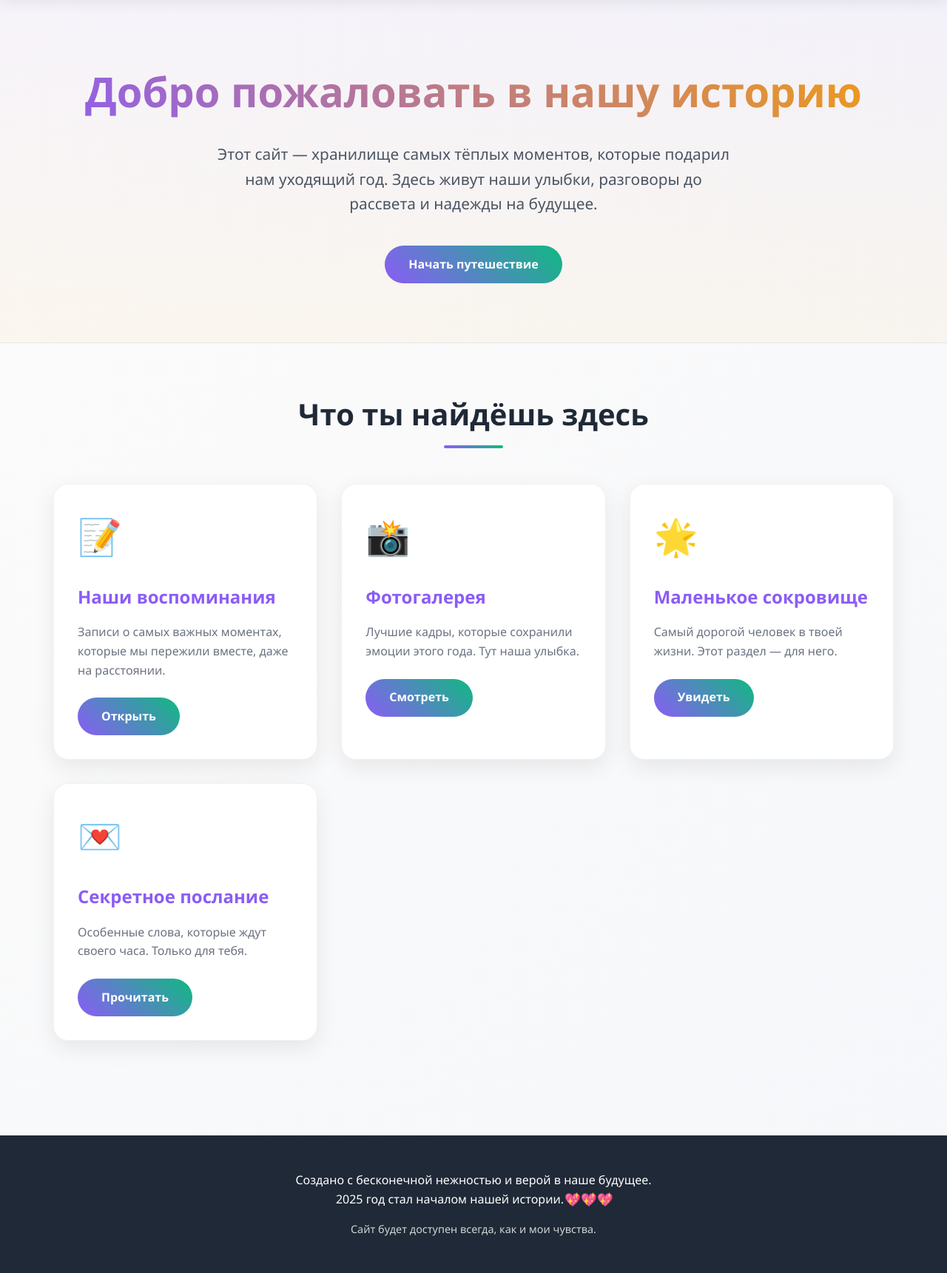
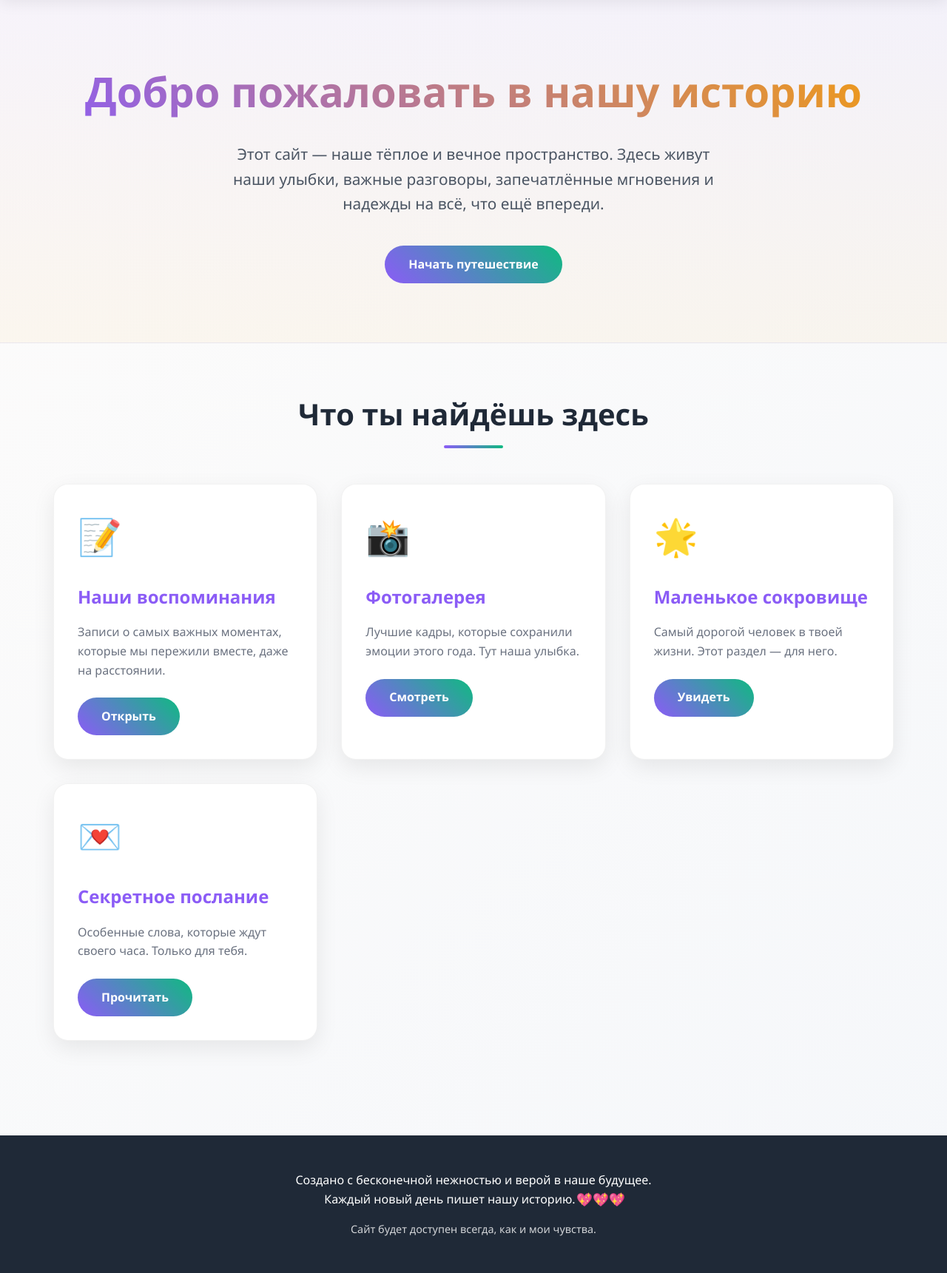
Before and after one commit to alexguschchin-dotcom/msite, a Django app: page /main/ in a window 1280 px wide. Shown: the part 206-1927 px from the top of the page at 74% size. Run offline with Django 5.2, Linux system fonts and the light colour scheme.

Commit message:
Замена новогодних надписей на весенние и вечные

```diff
--- a/love_site/templates/love_site/main.html
+++ b/love_site/templates/love_site/main.html
@@ -3,7 +3,7 @@
 <head>
     <meta charset="UTF-8">
     <meta name="viewport" content="width=device-width, initial-scale=1.0">
-    <title>Наш 2025 год ❤️</title>
+    <title>Наше пространство 🌸</title>
     <style>
         :root {
             --primary: #8b5cf6;
@@ -191,8 +191,8 @@
     <!-- Главный экран -->
     <section class="hero">
         <h1>Добро пожаловать в нашу историю</h1>
-        <p>Этот сайт — хранилище самых тёплых моментов, которые подарил нам уходящий год.
-           Здесь живут наши улыбки, разговоры до рассвета и надежды на будущее.</p>
+        <p>Этот сайт — наше тёплое и вечное пространство.
+           Здесь живут наши улыбки, важные разговоры, запечатлённые мгновения и надежды на всё, что ещё впереди.</p>
         <a href="/memories/" class="btn">Начать путешествие</a>
     </section>
 
@@ -230,7 +230,7 @@
     <!-- Футер -->
     <footer>
         <p>Создано с бесконечной нежностью и верой в наше будущее.</p>
-        <p>2025 год стал началом нашей истории. <span class="hearts">💖💖💖</span></p>
+        <p>Каждый новый день пишет нашу историю. <span class="hearts">💖💖💖</span></p>
         <p style="margin-top: 1rem; font-size: 0.9em; opacity: 0.8;">Сайт будет доступен всегда, как и мои чувства.</p>
     </footer>
 
```
